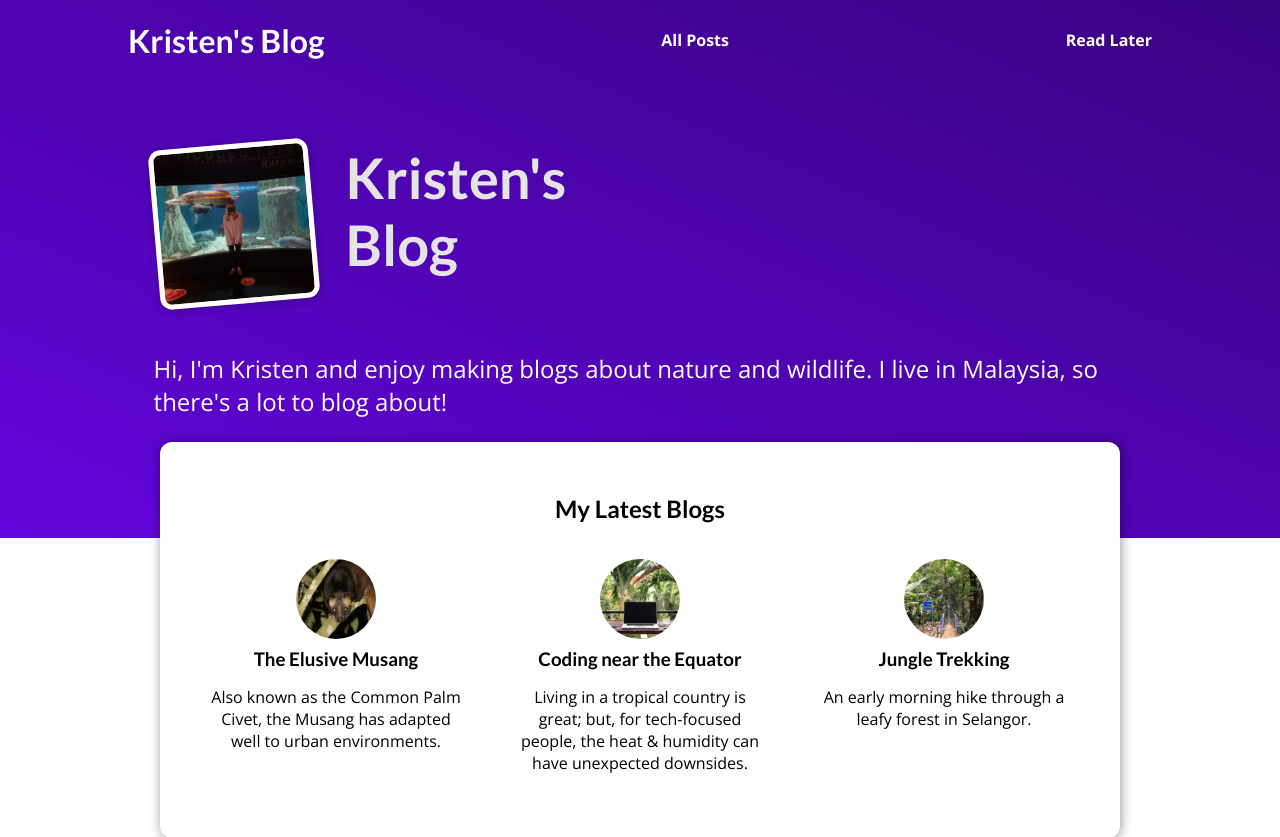
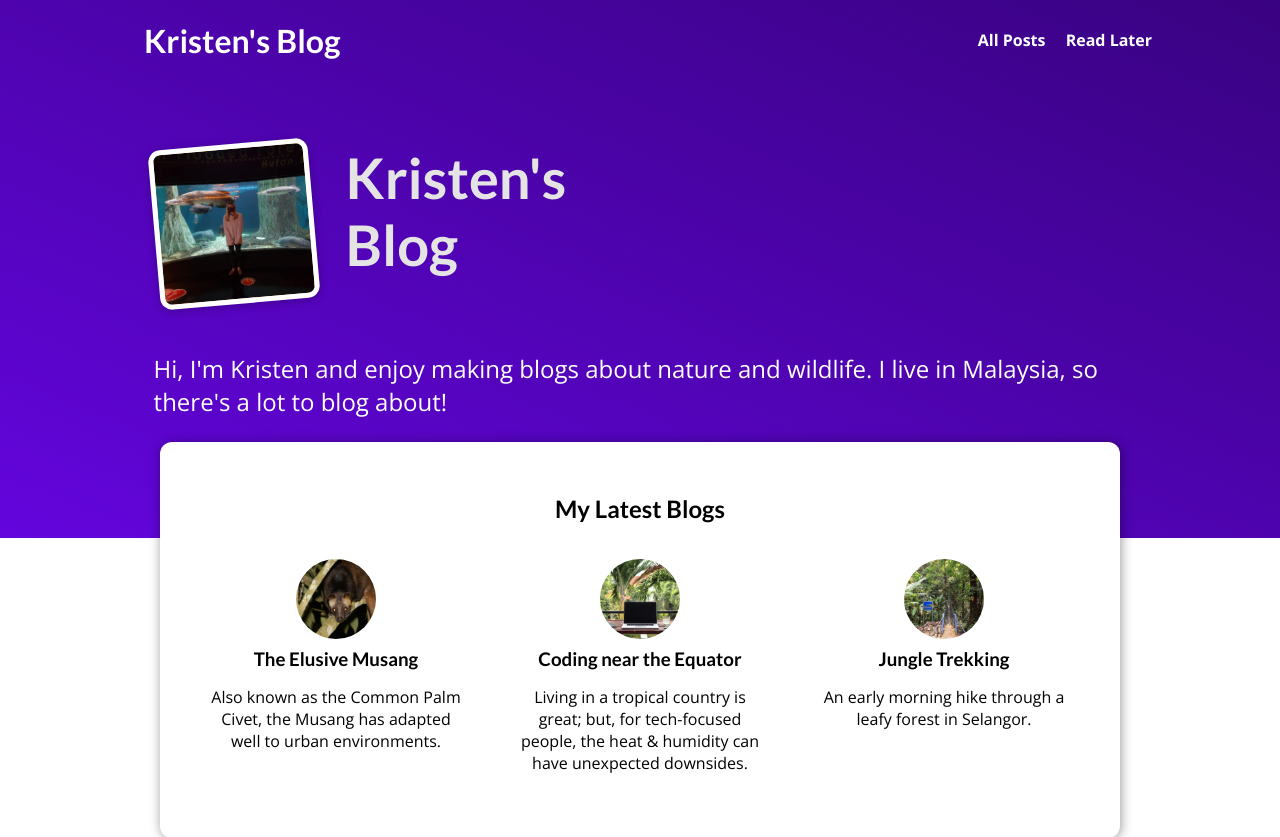
Before and after one commit to KristenM4/Django-Blog, a Django app: page / in a window 1280 px wide. Shown: the top 837 px of the page. Run offline with Django 4.2, Linux system fonts and the light colour scheme; data comes from the database, SQL or seed files in the repository.

Commit message:
fix navbar link positioning

```diff
--- a/blog/templates/blog/includes/header.html
+++ b/blog/templates/blog/includes/header.html
@@ -2,8 +2,6 @@
     <h1><a href='{% url "index" %}'>Kristen's Blog</a></h1>
     <nav>
         <a href='{% url "posts" %}'>All Posts</a>
-    </nav>
-    <nav>
         <a href='{% url "read_later" %}'>Read Later</a>
     </nav>
 </header>
--- a/static/app.css
+++ b/static/app.css
@@ -35,6 +35,7 @@ h3 {
   text-decoration: none;
   color: white;
   font-weight: bold;
+  margin-left: 1rem;
 }
 
 #main-navigation a:hover,
```
